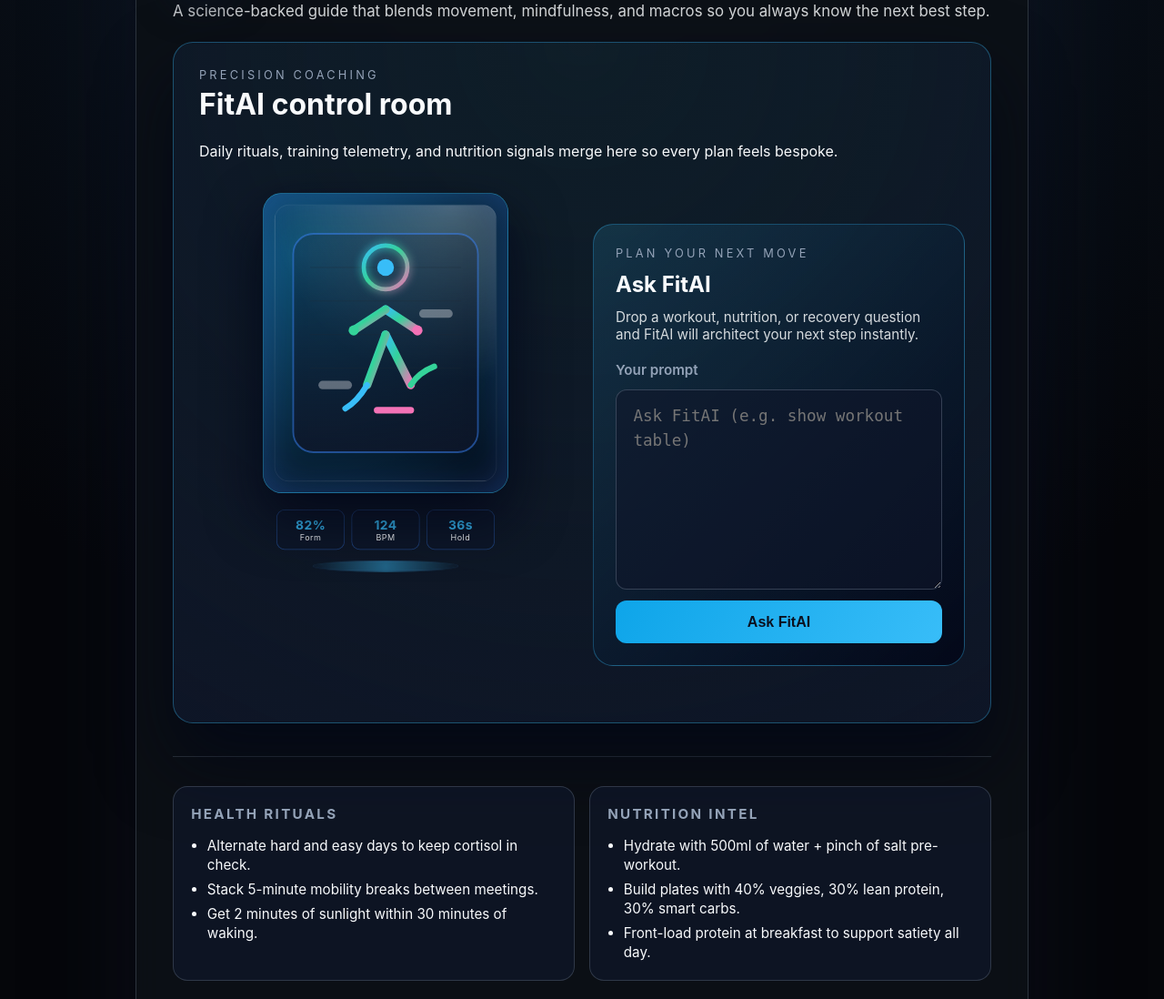
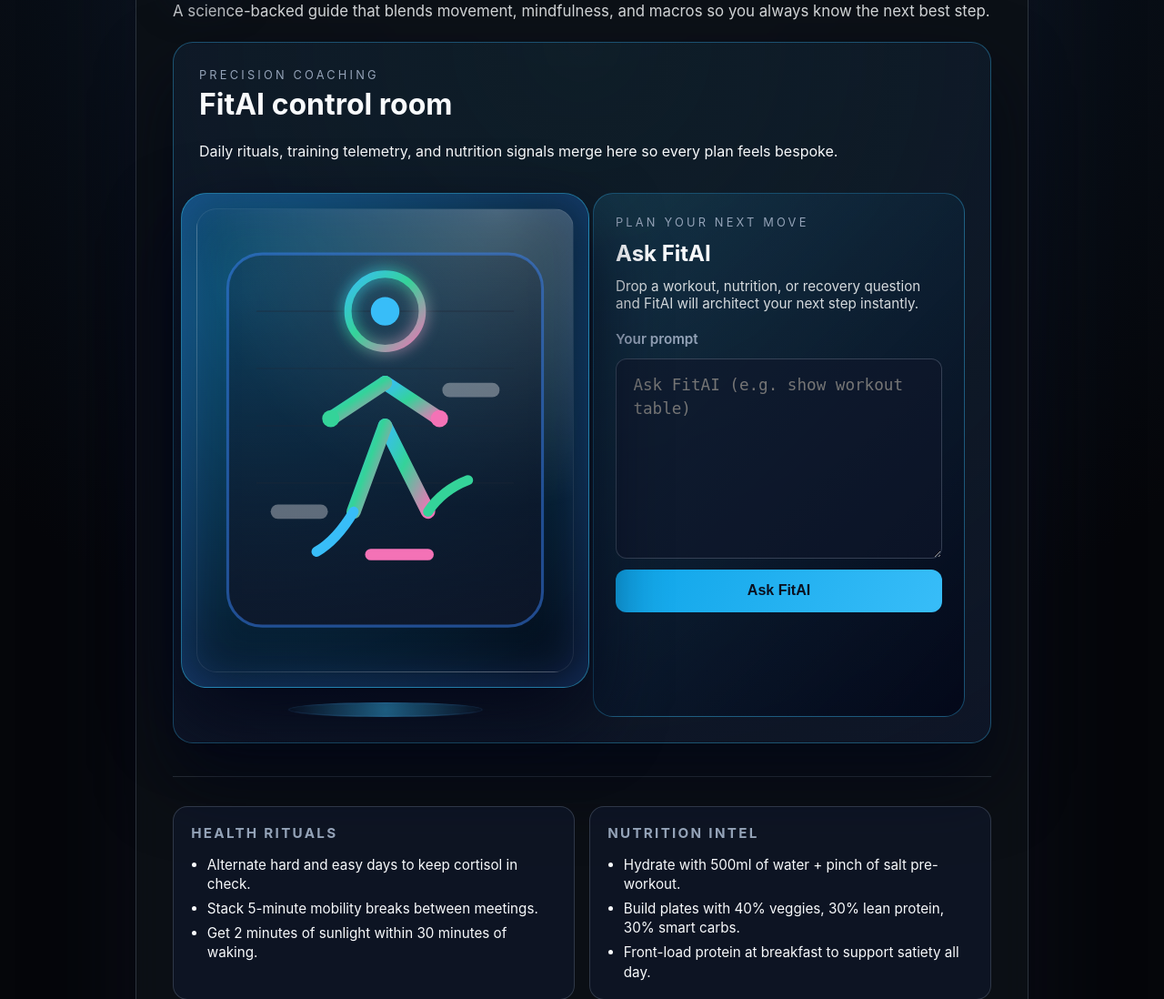
Before and after one commit to yp0505/smart-fitness-coach, a FastAPI app: page / in a window 1280 px wide. Shown: the part 186-1284 px from the top of the page at 91% size. Run offline with FastAPI, Linux system fonts and the light colour scheme; some libraries are stand-ins or nearby versions.

Commit message:
Scale hologram to match prompt module

```diff
--- a/templates/index.html
+++ b/templates/index.html
@@ -282,24 +282,28 @@
 
     .coach-card-body {
       display: grid;
-      grid-template-columns: repeat(auto-fit, minmax(220px, 1fr));
+      grid-template-columns: repeat(auto-fit, minmax(320px, 1fr));
       gap: 1.5rem;
-      align-items: center;
+      align-items: stretch;
     }
 
     .hero-visual {
       display: flex;
       justify-content: center;
+      align-items: stretch;
+      height: 100%;
+      align-self: stretch;
     }
 
     .holo-stage {
-      width: min(320px, 100%);
+      width: 100%;
+      max-width: none;
       display: flex;
       flex-direction: column;
       align-items: center;
       gap: 1.5rem;
-      transform: scale(0.75);
-      transform-origin: top center;
+      justify-content: space-between;
+      height: 100%;
     }
 
     .control-room-form {
@@ -310,6 +314,7 @@
       display: flex;
       flex-direction: column;
       gap: 0.75rem;
+      align-self: stretch;
     }
 
     .control-room-form .prompt-eyebrow {
@@ -340,7 +345,8 @@
 
     .holo-screen {
       width: 100%;
-      aspect-ratio: 4 / 5;
+      min-height: 320px;
+      height: 100%;
       border-radius: 28px;
       border: 1px solid rgba(56, 189, 248, 0.55);
       padding: 1.2rem;
@@ -348,6 +354,10 @@
       box-shadow: 0 35px 80px rgba(2, 6, 23, 0.85), inset 0 0 60px rgba(59, 130, 246, 0.35);
       position: relative;
       overflow: hidden;
+      flex: 1;
+      display: flex;
+      align-items: center;
+      justify-content: center;
     }
 
     .holo-screen::after {
@@ -365,30 +375,6 @@
       height: 100%;
       position: relative;
       z-index: 1;
-    }
-
-    .holo-data {
-      display: grid;
-      grid-template-columns: repeat(3, minmax(0, 1fr));
-      gap: 0.6rem;
-      width: 100%;
-    }
-
-    .data-chip {
-      text-align: center;
-      padding: 0.6rem 0.4rem;
-      border-radius: 12px;
-      border: 1px solid rgba(59, 130, 246, 0.4);
-      background: rgba(15, 23, 42, 0.65);
-      font-size: 0.75rem;
-      letter-spacing: 0.05em;
-    }
-
-    .data-chip span {
-      display: block;
-      font-size: 1.15rem;
-      font-weight: 700;
-      color: #38bdf8;
     }
 
     .holo-base {
@@ -566,11 +552,6 @@
               <circle cx="92" cy="145" r="6" fill="#34d399" />
             </svg>
           </div>
-          <div class="holo-data">
-            <div class="data-chip"><span>82%</span>Form</div>
-            <div class="data-chip"><span>124</span>BPM</div>
-            <div class="data-chip"><span>36s</span>Hold</div>
-          </div>
           <div class="holo-base">
             <span class="holo-pulse"></span>
             <span class="holo-pulse second"></span>
```
